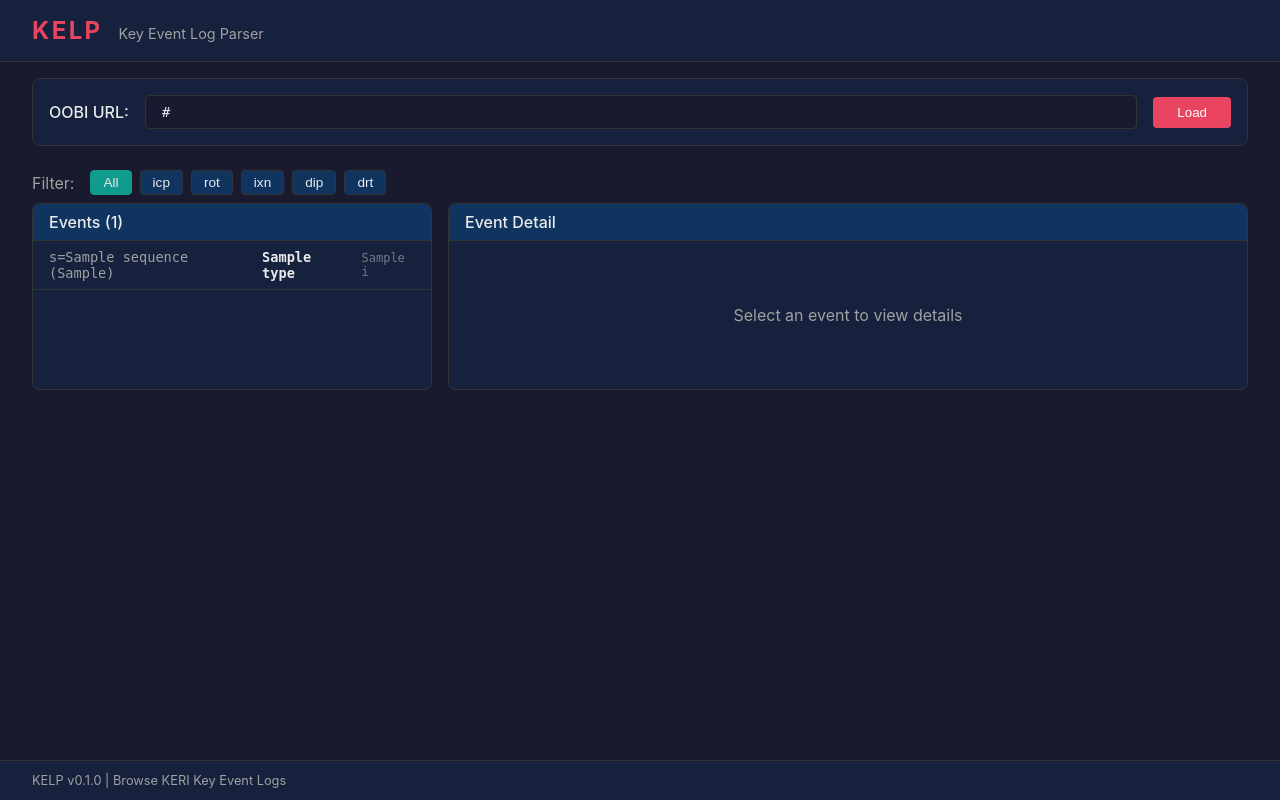
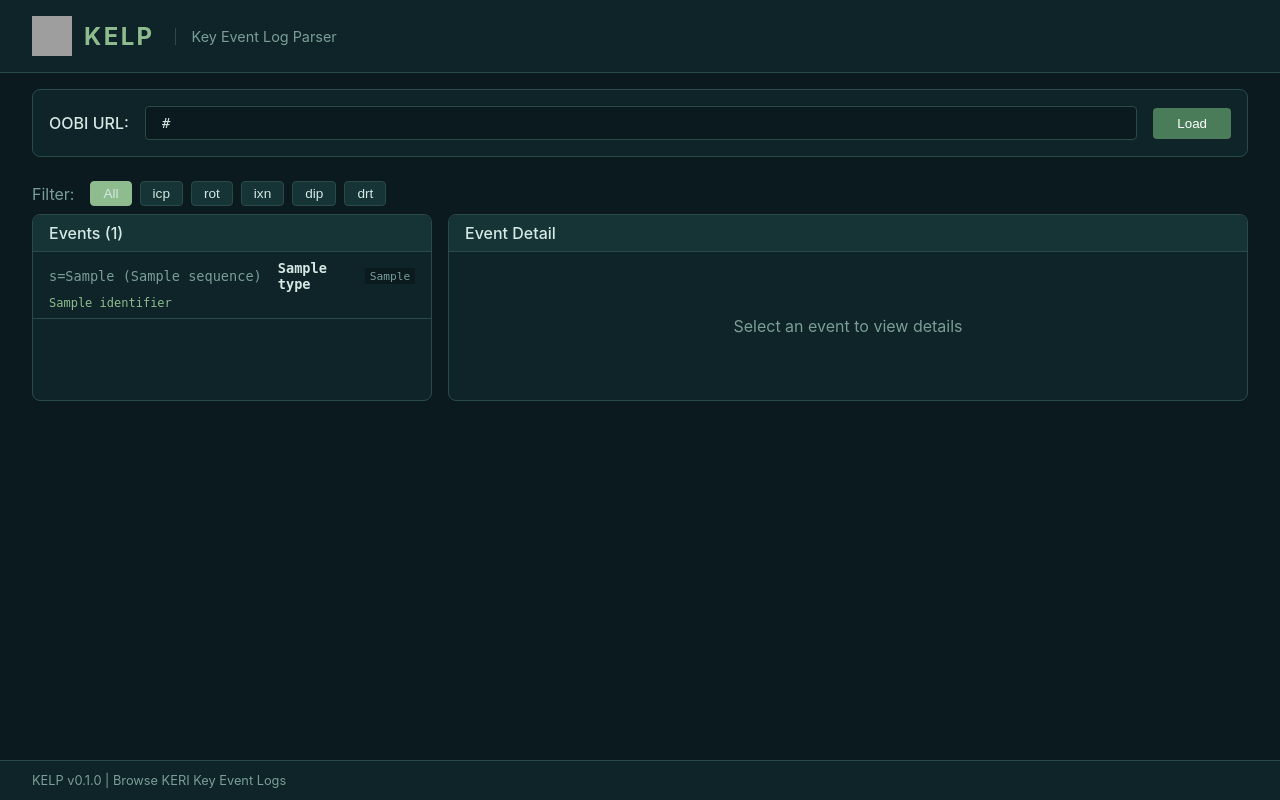
Before and after one commit to m00sey/kelp, a FastAPI app: template src/kelp/web/templates/index.html in a window 1280 px wide. Run offline with FastAPI, Linux system fonts and the light colour scheme; the template is opened without the code that fills it: most values are stand-ins (such as "Sample title", 1, 10 or a date in 2020); grey boxes are pictures that could not be loaded.

Commit message:
logo and updates
Signed-off-by: Kevin Griffin <griffin.kev@gmail.com>

```diff
--- a/src/kelp/sources/oobi.py
+++ b/src/kelp/sources/oobi.py
@@ -60,8 +60,8 @@ class OOBISource(DataSource):
         """Fetch all events from the OOBI endpoint.
 
         Args:
-            identifier: Optional AID to filter events (ignored for OOBI,
-                        as the OOBI URL already specifies the identifier)
+            identifier: Optional AID to filter events. If not specified,
+                        returns all events from the endpoint.
 
         Returns:
             List of Event objects
@@ -76,7 +76,7 @@ class OOBISource(DataSource):
             data = response.content
             events = self._parser.parse(data)
 
-            # Filter by identifier if specified
+            # Filter by identifier if explicitly specified
             if identifier:
                 events = [e for e in events if e.identifier == identifier]
 
--- a/src/kelp/web/main.py
+++ b/src/kelp/web/main.py
@@ -34,21 +34,76 @@ def create_app() -> FastAPI:
     templates.env.filters["tojson_pretty"] = lambda x: json.dumps(x, indent=2)
 
     # In-memory state (for simplicity; could use session/cache)
-    state = {"events": [], "source_url": "", "selected_index": 0}
+    state = {
+        "events": [],
+        "source_url": "",
+        "selected_index": 0,
+        "is_witness": False,
+        "show_all_aids": False,
+        "url_aid": None,  # AID extracted from URL
+    }
+
+    def _is_witness_url(url: str) -> bool:
+        """Check if the OOBI URL is a witness endpoint."""
+        return url.rstrip("/").endswith("/witness")
+
+    def _group_events_by_aid(events: list, all_events: list | None = None) -> dict:
+        """Group events by their AID (identifier).
+
+        Args:
+            events: Events to group
+            all_events: If provided, indices will reference this list instead
+        """
+        # Build index lookup if we have the full list
+        index_lookup = {}
+        if all_events:
+            for i, e in enumerate(all_events):
+                index_lookup[id(e)] = i
+
+        grouped = {}
+        for i, event in enumerate(events):
+            aid = event.identifier
+            # Events without identifier (like rpy) use their type label
+            if not aid:
+                label = event.type_label
+                # Handle irregular plurals
+                if label.endswith("y"):
+                    aid = f"{label[:-1]}ies"
+                else:
+                    aid = f"{label}s"
+            if aid not in grouped:
+                grouped[aid] = []
+            # Use original index if available, otherwise use enumerated index
+            idx = index_lookup.get(id(event), i)
+            grouped[aid].append({"event": event, "index": idx})
+        return grouped
+
+    def _get_display_events() -> list:
+        """Get events filtered by show_all_aids setting."""
+        events = state["events"]
+        if state["is_witness"] and state["url_aid"] and not state["show_all_aids"]:
+            events = [e for e in events if e.identifier == state["url_aid"]]
+        return sorted(events, key=lambda e: e.sequence)
 
     @app.get("/", response_class=HTMLResponse)
     async def index(request: Request):
         """Render the main page."""
+        display_events = _get_display_events()
+        is_witness = state["is_witness"]
         return templates.TemplateResponse(
             "index.html",
             {
                 "request": request,
-                "events": state["events"],
+                "events": display_events,
+                "events_by_aid": _group_events_by_aid(display_events, state["events"]) if is_witness else None,
+                "is_witness": is_witness,
+                "show_all_aids": state["show_all_aids"],
+                "url_aid": state["url_aid"],
                 "source_url": state["source_url"],
                 "selected_index": state["selected_index"],
                 "selected_event": (
-                    state["events"][state["selected_index"]]
-                    if state["events"] and state["selected_index"] < len(state["events"])
+                    display_events[state["selected_index"]]
+                    if display_events and state["selected_index"] < len(display_events)
                     else None
                 ),
             },
@@ -62,22 +117,31 @@ def create_app() -> FastAPI:
             events = await source.fetch_events()
             await source.close()
 
-            # Sort events by sequence number
-            events = sorted(events, key=lambda e: e.sequence)
-
-            state["events"] = events
+            # Update state
+            state["events"] = sorted(events, key=lambda e: e.sequence)
             state["source_url"] = oobi_url
             state["selected_index"] = 0
+            state["is_witness"] = _is_witness_url(oobi_url)
+            state["show_all_aids"] = False
+            state["url_aid"] = source.identifier
+
+            # Get filtered display events
+            display_events = _get_display_events()
+            is_witness = state["is_witness"]
 
             return templates.TemplateResponse(
                 "partials/main_content.html",
                 {
                     "request": request,
-                    "events": events,
+                    "events": display_events,
+                    "events_by_aid": _group_events_by_aid(display_events, state["events"]) if is_witness else None,
+                    "is_witness": is_witness,
+                    "show_all_aids": state["show_all_aids"],
+                    "url_aid": state["url_aid"],
                     "source_url": oobi_url,
                     "selected_index": 0,
-                    "selected_event": events[0] if events else None,
-                    "message": f"Loaded {len(events)} events",
+                    "selected_event": display_events[0] if display_events else None,
+                    "message": f"Loaded {len(display_events)} events",
                 },
             )
         except OOBIFetchError as e:
@@ -109,20 +173,45 @@ def create_app() -> FastAPI:
     @app.get("/events", response_class=HTMLResponse)
     async def get_events(request: Request, filter_type: str | None = None):
         """Get filtered event list."""
-        events = state["events"]
+        events = _get_display_events()
         if filter_type and filter_type != "all":
             events = [e for e in events if e.type == filter_type]
 
-        # Sort by sequence number
-        events = sorted(events, key=lambda e: e.sequence)
-
+        is_witness = state["is_witness"]
         return templates.TemplateResponse(
             "partials/event_list.html",
             {
                 "request": request,
                 "events": events,
+                "events_by_aid": _group_events_by_aid(events, state["events"]) if is_witness else None,
+                "is_witness": is_witness,
+                "show_all_aids": state["show_all_aids"],
                 "selected_index": state["selected_index"],
                 "filter_type": filter_type or "all",
+            },
+        )
+
+    @app.post("/toggle-all-aids", response_class=HTMLResponse)
+    async def toggle_all_aids(request: Request):
+        """Toggle showing all AIDs for witness endpoints."""
+        state["show_all_aids"] = not state["show_all_aids"]
+        state["selected_index"] = 0
+
+        display_events = _get_display_events()
+        is_witness = state["is_witness"]
+
+        return templates.TemplateResponse(
+            "partials/main_content.html",
+            {
+                "request": request,
+                "events": display_events,
+                "events_by_aid": _group_events_by_aid(display_events, state["events"]) if is_witness else None,
+                "is_witness": is_witness,
+                "show_all_aids": state["show_all_aids"],
+                "url_aid": state["url_aid"],
+                "source_url": state["source_url"],
+                "selected_index": 0,
+                "selected_event": display_events[0] if display_events else None,
             },
         )
 
--- a/src/kelp/web/static/style.css
+++ b/src/kelp/web/static/style.css
@@ -1,17 +1,21 @@
 /* KELP - Key Event Log Parser */
 
 :root {
-    --bg-primary: #1a1a2e;
-    --bg-secondary: #16213e;
-    --bg-tertiary: #0f3460;
-    --text-primary: #eaeaea;
-    --text-secondary: #a0a0a0;
-    --accent-primary: #e94560;
-    --accent-secondary: #0f9b8e;
-    --border-color: #333;
-    --success: #4caf50;
-    --warning: #ff9800;
-    --error: #f44336;
+    /* Deep ocean background */
+    --bg-primary: #0a1a1f;
+    --bg-secondary: #0f2428;
+    --bg-tertiary: #163336;
+    /* Sea foam and kelp text */
+    --text-primary: #d4e8e4;
+    --text-secondary: #7a9e97;
+    /* Kelp greens */
+    --accent-primary: #4a7c59;
+    --accent-secondary: #8fbc8f;
+    /* Ocean depths */
+    --border-color: #2a4a4a;
+    --success: #6b8e6b;
+    --warning: #c4a35a;
+    --error: #a65d57;
 }
 
 * {
@@ -35,13 +39,18 @@ header {
     padding: 1rem 2rem;
     border-bottom: 1px solid var(--border-color);
     display: flex;
-    align-items: baseline;
-    gap: 1rem;
+    align-items: center;
+    gap: 0.75rem;
+}
+
+header .logo {
+    width: 40px;
+    height: 40px;
 }
 
 header h1 {
     font-size: 1.5rem;
-    color: var(--accent-primary);
+    color: var(--accent-secondary);
     font-weight: 700;
     letter-spacing: 0.1em;
 }
@@ -49,6 +58,9 @@ header h1 {
 header .subtitle {
     color: var(--text-secondary);
     font-size: 0.9rem;
+    margin-left: 0.5rem;
+    padding-left: 1rem;
+    border-left: 1px solid var(--border-color);
 }
 
 /* Main */
@@ -196,11 +233,32 @@ footer {
     border-bottom: 1px solid var(--border-color);
     cursor: pointer;
     display: flex;
-    gap: 1rem;
+    gap: 0.5rem;
     align-items: center;
     font-family: monospace;
     font-size: 0.85rem;
     transition: background 0.15s;
+}
+
+/* Flat list layout - stack vertically */
+.flat-list .event-item {
+    flex-direction: column;
+    align-items: flex-start;
+    gap: 0.25rem;
+}
+
+.flat-list .event-row {
+    display: flex;
+    gap: 1rem;
+    align-items: center;
+}
+
+.flat-list .aid-full {
+    font-size: 0.75rem;
+    color: var(--accent-secondary);
+    word-break: break-all;
+    background: transparent;
+    padding: 0;
 }
 
 .event-item:hover {
@@ -214,24 +272,12 @@ footer {
 
 .event-item .seq {
     color: var(--text-secondary);
-    min-width: 8em;
+    white-space: nowrap;
 }
 
 .event-item .type {
     font-weight: 600;
     min-width: 3em;
-}
-
-.event-item .digest {
-    color: var(--text-secondary);
-    overflow: hidden;
-    text-overflow: ellipsis;
-}
-
-.event-item .aid {
-    color: var(--text-secondary);
-    font-size: 0.75rem;
-    opacity: 0.7;
 }
 
 /* Event types coloring */
@@ -241,6 +287,109 @@ footer {
 .type-dip { color: #9c27b0; }
 .type-drt { color: #e91e63; }
 .type-rct { color: #00bcd4; }
+.type-qry { color: #8bc34a; }
+.type-rpy { color: #03a9f4; }
+.type-pro { color: #cddc39; }
+.type-bar { color: #9e9e9e; }
+.type-exn { color: #ff5722; }
+
+/* CESR Version styling */
+.version-badge {
+    background: var(--bg-tertiary);
+    font-size: 0.75rem;
+}
+
+.version-badge.version-1 {
+    border-left: 2px solid var(--accent-secondary);
+}
+
+.version-badge.version-2 {
+    border-left: 2px solid var(--warning);
+}
+
+/* Version indicator in event list */
+.version-indicator {
+    font-size: 0.7rem;
+    color: var(--text-secondary);
+    margin-left: auto;
+    padding: 0.1rem 0.3rem;
+    border-radius: 2px;
+    background: var(--bg-primary);
+}
+
+/* Version-based left border for list items */
+.event-item.version-1 {
+    border-left: 2px solid var(--accent-secondary);
+}
+
+.event-item.version-2 {
+    border-left: 2px solid var(--warning);
+}
+
+.event-item.version-1.selected,
+.event-item.version-2.selected {
+    border-left-width: 3px;
+}
+
+/* AID Accordion (for witness views) */
+.aid-accordion {
+    padding: 0;
+    margin: 0;
+}
+
+.aid-group {
+    border-bottom: 1px solid var(--border-color);
+}
+
+.aid-group:last-child {
+    border-bottom: none;
+}
+
+.aid-header {
+    display: flex;
+    justify-content: space-between;
+    align-items: center;
+    gap: 0.5rem;
+    padding: 0.5rem 1rem;
+    background: var(--bg-tertiary);
+    cursor: pointer;
+    user-select: none;
+    transition: background 0.15s;
+}
+
+.aid-header:hover {
+    background: #1e4040;
+}
+
+.aid-group[open] > .aid-header {
+    border-bottom: 1px solid var(--border-color);
+}
+
+.aid-full {
+    color: var(--accent-secondary);
+    font-weight: 500;
+    font-family: monospace;
+    font-size: 0.8rem;
+    word-break: break-all;
+}
+
+.event-count {
+    color: var(--text-secondary);
+    font-size: 0.75rem;
+    flex-shrink: 0;
+    background: var(--bg-primary);
+    padding: 0.15rem 0.5rem;
+    border-radius: 3px;
+}
+
+.aid-group .event-list {
+    margin: 0;
+    padding: 0;
+}
+
+.aid-group .event-item {
+    padding-left: 1.5rem;
+}
 
 /* Event Detail */
 #event-detail {
--- a/src/kelp/web/templates/base.html
+++ b/src/kelp/web/templates/base.html
@@ -4,11 +4,13 @@
     <meta charset="UTF-8">
     <meta name="viewport" content="width=device-width, initial-scale=1.0">
     <title>KELP - Key Event Log Parser</title>
+    <link rel="icon" type="image/svg+xml" href="/static/logo.svg">
     <script src="https://unpkg.com/htmx.org@2.0.4"></script>
     <link rel="stylesheet" href="/static/style.css">
 </head>
 <body>
     <header>
+        <img src="/static/logo.svg" alt="KELP" class="logo">
         <h1>KELP</h1>
         <span class="subtitle">Key Event Log Parser</span>
     </header>
--- a/src/kelp/web/templates/partials/event_list.html
+++ b/src/kelp/web/templates/partials/event_list.html
@@ -1,15 +1,47 @@
-<ul class="event-list">
+{% if is_witness and events_by_aid %}
+{# Accordion view for witness endpoints - group by AID #}
+<div class="aid-accordion">
+{% for aid, items in events_by_aid.items() %}
+    <details class="aid-group" {% if loop.first %}open{% endif %}>
+        <summary class="aid-header">
+            <span class="aid-full">{{ aid }}</span>
+            <span class="event-count">{{ items|length }}</span>
+        </summary>
+        <ul class="event-list">
+        {% for item in items %}
+            <li class="event-item {% if item.index == selected_index %}selected{% endif %} version-{{ item.event.cesr_major_version }}"
+                hx-get="/event/{{ item.index }}"
+                hx-target="#event-detail"
+                hx-swap="innerHTML"
+                title="{{ item.event.identifier }}">
+                <span class="seq">s={{ item.event.sequence_hex }} ({{ item.event.sequence }})</span>
+                <span class="type type-{{ item.event.type }}">{{ item.event.type }}</span>
+                {% if item.event.cesr_version %}<span class="version-indicator">{{ item.event.cesr_version }}</span>{% endif %}
+            </li>
+        {% endfor %}
+        </ul>
+    </details>
+{% else %}
+    <div class="no-events">No events match the filter</div>
+{% endfor %}
+</div>
+{% else %}
+{# Flat list view for single AID endpoints #}
+<ul class="event-list flat-list">
 {% for event in events %}
-    <li class="event-item {% if loop.index0 == selected_index %}selected{% endif %}"
+    <li class="event-item {% if loop.index0 == selected_index %}selected{% endif %} version-{{ event.cesr_major_version }}"
         hx-get="/event/{{ loop.index0 }}"
         hx-target="#event-detail"
-        hx-swap="innerHTML"
-        title="{{ event.identifier }}">
-        <span class="seq">s={{ event.sequence }} ({{ event.sequence_hex }})</span>
-        <span class="type type-{{ event.type }}">{{ event.type }}</span>
-        <span class="aid" title="{{ event.identifier }}">{{ event.identifier[:8] }}</span>
+        hx-swap="innerHTML">
+        <div class="event-row">
+            <span class="seq">s={{ event.sequence_hex }} ({{ event.sequence }})</span>
+            <span class="type type-{{ event.type }}">{{ event.type }}</span>
+            {% if event.cesr_version %}<span class="version-indicator">{{ event.cesr_version }}</span>{% endif %}
+        </div>
+        <code class="aid-full">{{ event.identifier }}</code>
     </li>
 {% else %}
     <li class="no-events">No events match the filter</li>
 {% endfor %}
 </ul>
+{% endif %}
--- a/src/kelp/web/templates/partials/main_content.html
+++ b/src/kelp/web/templates/partials/main_content.html
@@ -11,6 +11,12 @@
     <button hx-get="/events?filter_type=ixn" hx-target="#event-list" class="{% if filter_type == 'ixn' %}active{% endif %}">ixn</button>
     <button hx-get="/events?filter_type=dip" hx-target="#event-list" class="{% if filter_type == 'dip' %}active{% endif %}">dip</button>
     <button hx-get="/events?filter_type=drt" hx-target="#event-list" class="{% if filter_type == 'drt' %}active{% endif %}">drt</button>
+    {% if is_witness %}
+    <span class="filter-separator"></span>
+    <button hx-post="/toggle-all-aids" hx-target="#main-content" hx-swap="innerHTML" class="toggle-aids {% if show_all_aids %}active{% endif %}">
+        {% if show_all_aids %}Showing All AIDs{% else %}Show All AIDs{% endif %}
+    </button>
+    {% endif %}
 </div>
 
 <div class="content-grid">
```
Also changed, not shown: other parts of src/kelp/web/static/style.css (+62 -20 lines), src/kelp/cesr/events.py (+30 -0 lines), src/kelp/web/templates/partials/event_detail.html (+18 -12 lines), 1 other file.
